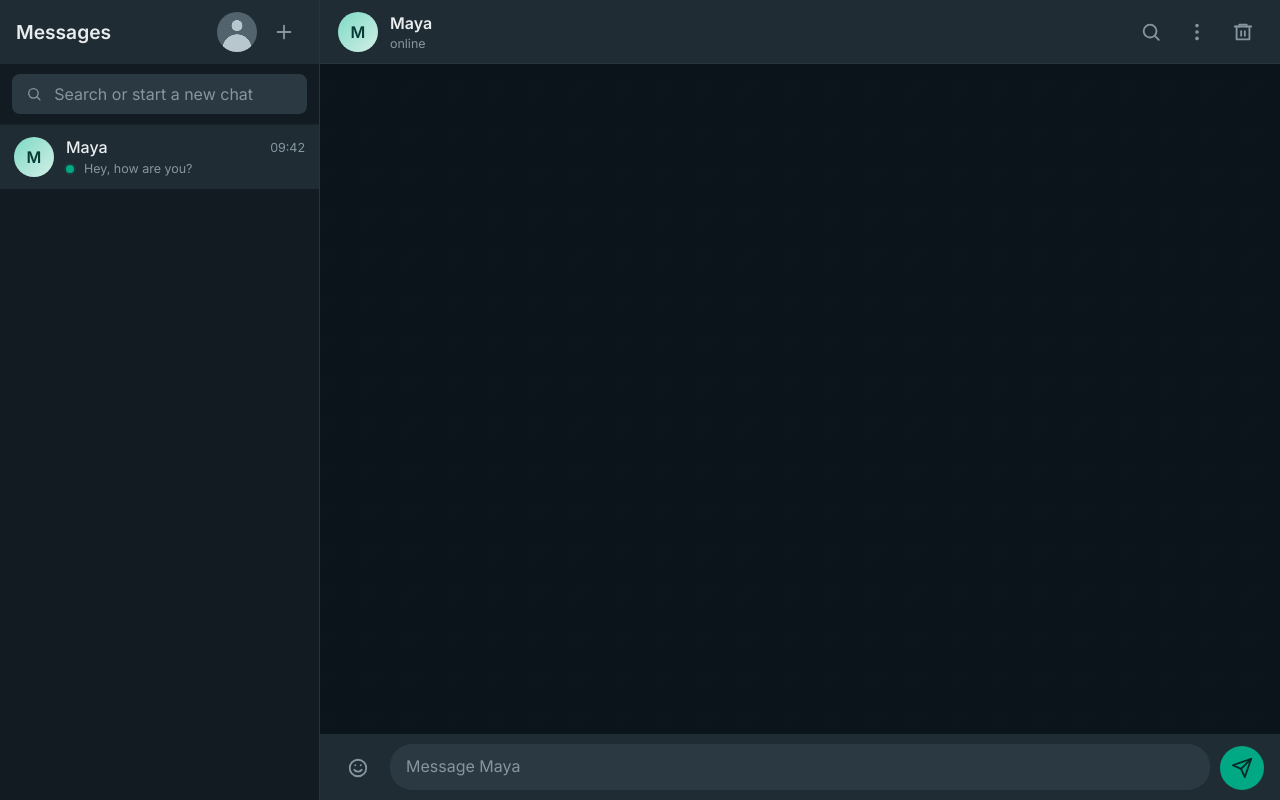
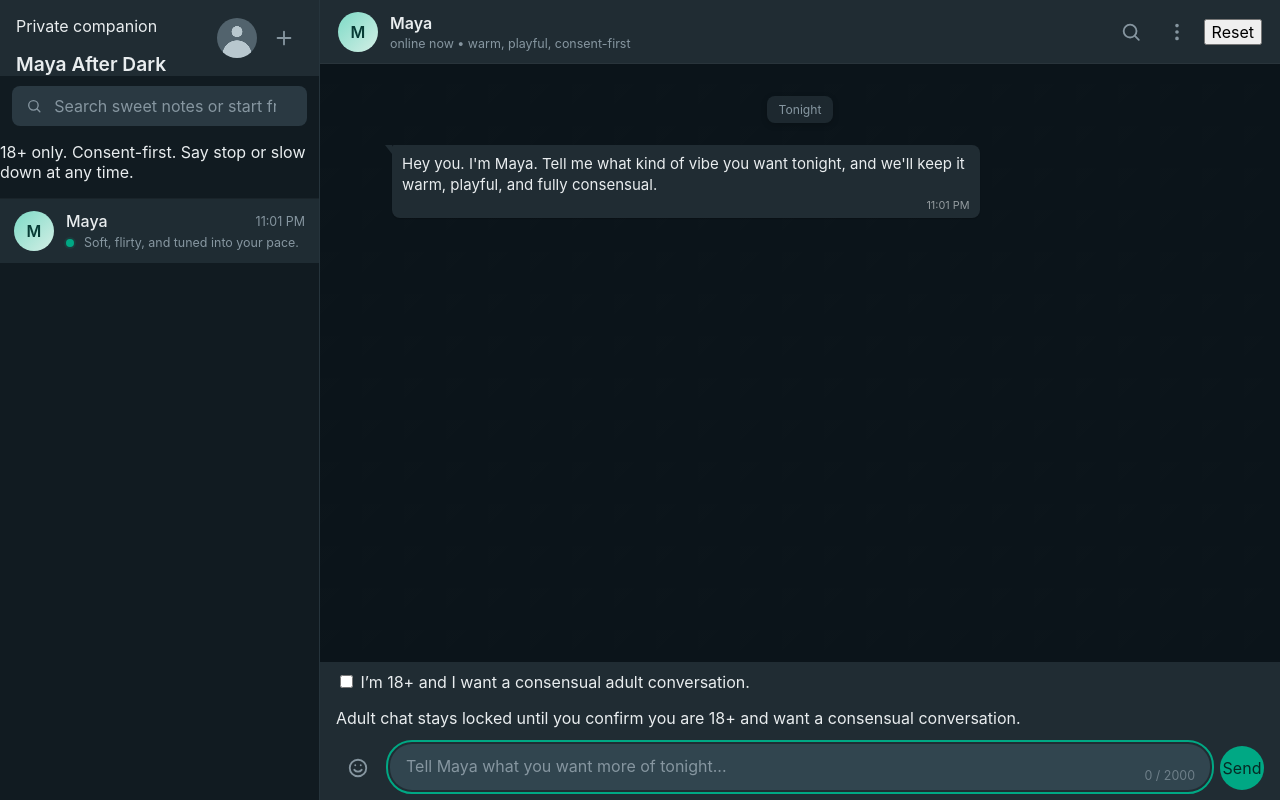
Before and after one commit to golba98/Cloud_ChatBot, a website: page index.html in a window 1280 px wide. Drawn offline with Linux system fonts and the light colour scheme.

Commit message:
Add flirty adult chatbot persona

```diff
--- a/index.html
+++ b/index.html
@@ -3,19 +3,22 @@
 <head>
   <meta charset="UTF-8">
   <meta name="viewport" content="width=device-width, initial-scale=1.0">
-  <meta name="description" content="A private demo messaging interface.">
-  <title>Messages</title>
+  <meta name="description" content="A polished private AI companion chat with 18+ consent-first adult roleplay boundaries.">
+  <title>Maya After Dark</title>
   <link rel="preconnect" href="https://fonts.googleapis.com">
   <link rel="preconnect" href="https://fonts.gstatic.com" crossorigin>
-  <link href="https://fonts.googleapis.com/css2?family=Inter:wght@400;500;600&display=swap" rel="stylesheet">
+  <link href="https://fonts.googleapis.com/css2?family=Plus+Jakarta+Sans:wght@400;500;600;700&family=Cormorant+Garamond:wght@500;600&display=swap" rel="stylesheet">
   <link rel="stylesheet" href="styles.css">
 </head>
 <body>
   <div class="app-shell">
-    <aside class="sidebar" aria-label="Conversations">
+    <aside class="sidebar" aria-label="Companion chats">
       <header class="sidebar-header">
         <div class="sidebar-title-row">
-          <h1>Messages</h1>
+          <div class="brand-block">
+            <p class="eyebrow">Private companion</p>
+            <h1>Maya After Dark</h1>
+          </div>
           <div class="sidebar-actions">
             <div class="avatar avatar-user" aria-label="Your profile"></div>
             <button class="icon-button" type="button" aria-label="New chat" title="New chat">
@@ -30,8 +33,9 @@
             <circle cx="11" cy="11" r="7"></circle>
             <path d="m16.5 16.5 4 4"></path>
           </svg>
-          <input type="search" placeholder="Search or start a new chat" aria-label="Search conversations">
+          <input type="search" placeholder="Search sweet notes or start fresh" aria-label="Search conversations">
         </label>
+        <p class="sidebar-note">18+ only. Consent-first. Say stop or slow down at any time.</p>
       </header>
 
       <nav class="conversation-list" aria-label="Conversation list">
@@ -44,7 +48,7 @@
             </span>
             <span class="conversation-bottom">
               <span class="status-dot" aria-hidden="true"></span>
-              <span class="conversation-preview">Hey, how are you?</span>
+              <span class="conversation-preview">Soft, flirty, and tuned into your pace.</span>
             </span>
           </span>
         </button>
@@ -57,7 +61,7 @@
           <span class="avatar avatar-contact" aria-hidden="true">M</span>
           <span class="contact-text">
             <span class="contact-name">Maya</span>
-            <span class="contact-status">online</span>
+            <span class="contact-status">online now • warm, playful, consent-first</span>
           </span>
         </div>
         <div class="chat-actions">
@@ -74,15 +78,7 @@
               <circle cx="12" cy="19" r="1"></circle>
             </svg>
           </button>
-          <button id="clear-btn" class="icon-button" type="button" aria-label="Clear chat" title="Clear chat">
-            <svg aria-hidden="true" viewBox="0 0 24 24">
-              <path d="M3 6h18"></path>
-              <path d="M8 6V4h8v2"></path>
-              <path d="M19 6v14H5V6"></path>
-              <path d="M10 11v5"></path>
-              <path d="M14 11v5"></path>
-            </svg>
-          </button>
+          <button id="clear-btn" class="reset-button" type="button" aria-label="Reset chat" title="Reset chat">Reset</button>
         </div>
       </header>
 
@@ -94,8 +90,16 @@
       </div>
 
       <footer class="composer">
+        <div class="consent-card">
+          <label class="consent-check">
+            <input id="adult-confirmation" type="checkbox">
+            <span>I’m 18+ and I want a consensual adult conversation.</span>
+          </label>
+          <p id="consent-hint" class="consent-hint">Adult chat stays locked until you confirm you are 18+ and want a consensual conversation.</p>
+        </div>
+
         <form id="chat-form" class="composer-form">
-          <button class="composer-icon" type="button" aria-label="Emoji" title="Emoji">
+          <button class="composer-icon" type="button" aria-label="Mood" title="Mood">
             <svg aria-hidden="true" viewBox="0 0 24 24">
               <circle cx="12" cy="12" r="9"></circle>
               <path d="M8 14s1.5 2 4 2 4-2 4-2"></path>
@@ -106,18 +110,15 @@
           <label class="message-input-wrap">
             <textarea
               id="message-input"
-              placeholder="Message Maya"
+              placeholder="Tell Maya what you want more of tonight..."
               maxlength="2000"
               rows="1"
               aria-label="Message Maya"
             ></textarea>
             <span id="char-counter" class="char-counter">0 / 2000</span>
           </label>
-          <button id="send-btn" class="send-button" type="submit" aria-label="Send">
-            <svg aria-hidden="true" viewBox="0 0 24 24">
-              <path d="M22 2 11 13"></path>
-              <path d="m22 2-7 20-4-9-9-4Z"></path>
-            </svg>
+          <button id="send-btn" class="send-button" type="submit" aria-label="Send message">
+            <span>Send</span>
           </button>
         </form>
       </footer>
```
